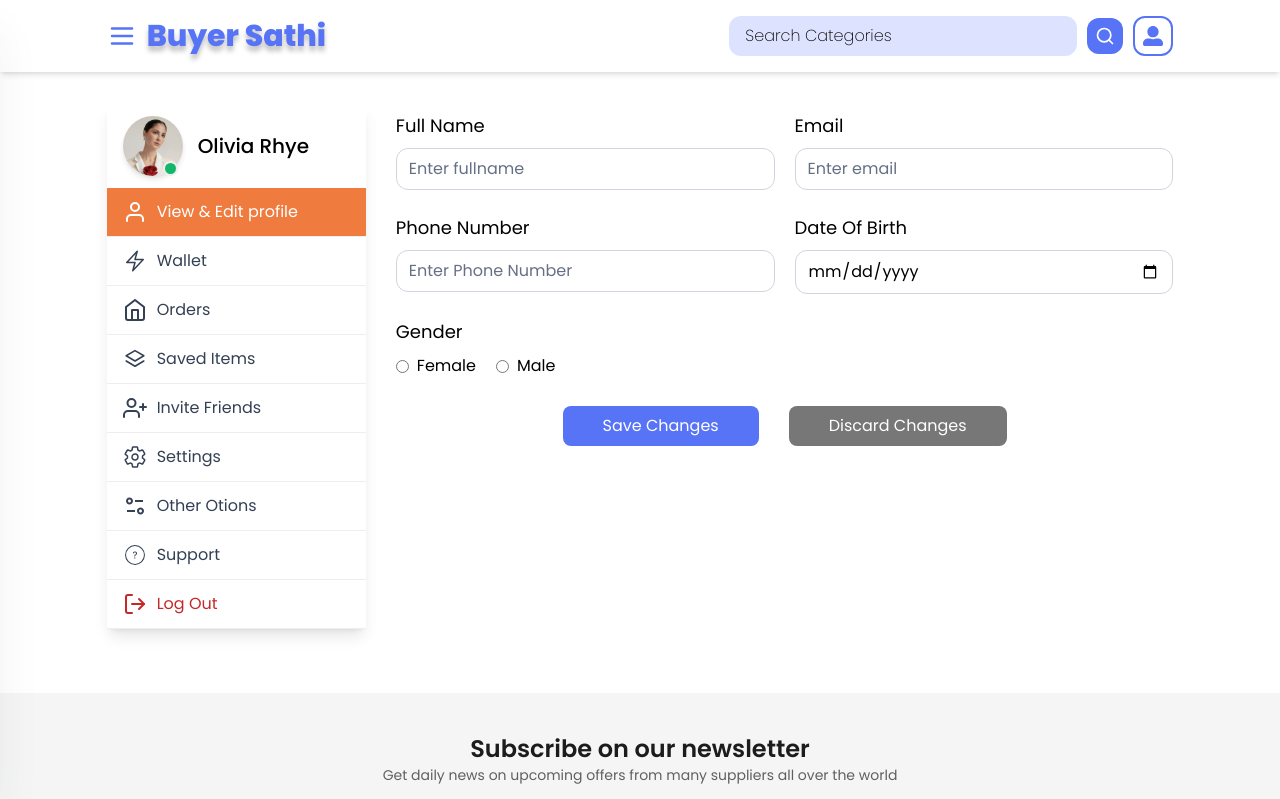
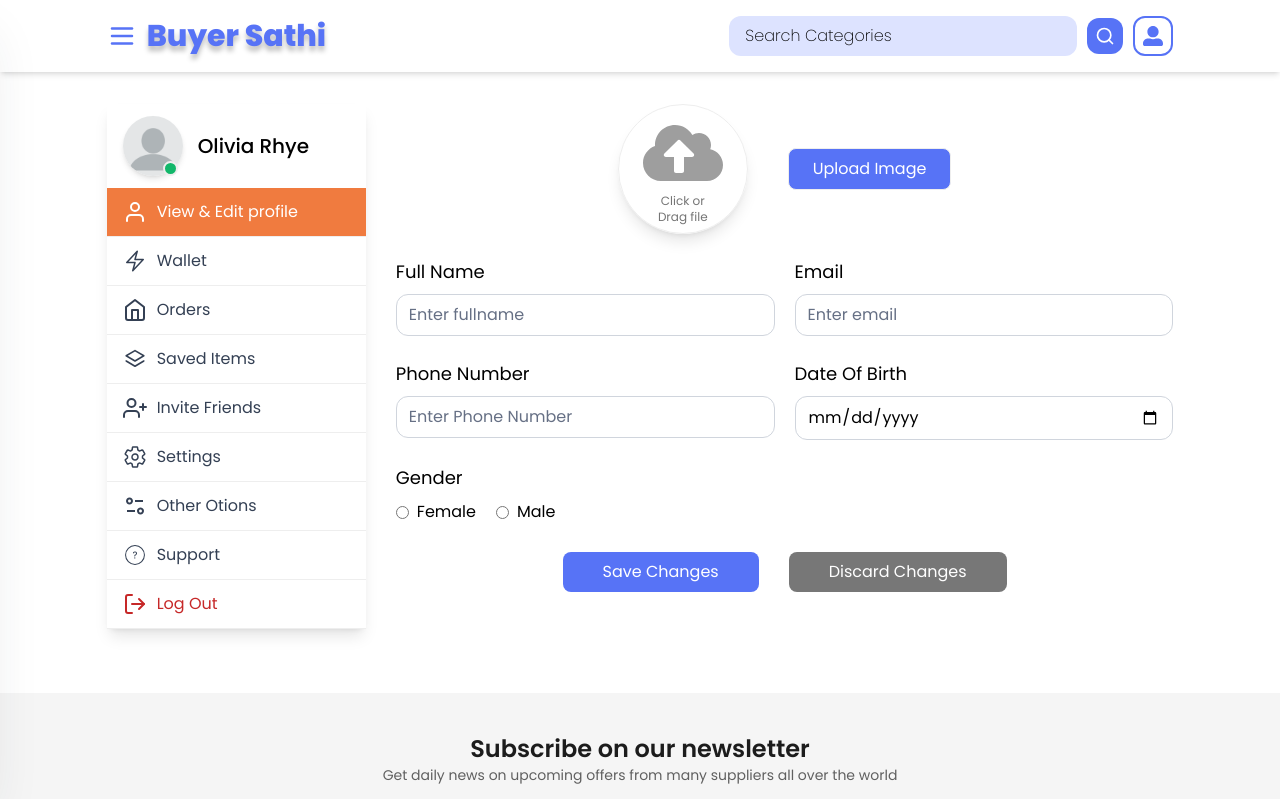
Before and after one commit to Hibbanur-Rahman/buyer-saathi, a React (Vite) app: page /dashboard in a window 1280 px wide. Shown: the top 799 px of the page. Built offline with nearby package versions, Linux system fonts and the light colour scheme; no server answers; sample sign-in values are in the browser's storage.

Commit message:
adding the upload profile image

```diff
--- a/src/views/dashboard/profile.jsx
+++ b/src/views/dashboard/profile.jsx
@@ -1,6 +1,8 @@
 import axios from "axios";
 import React, { useEffect, useState } from "react";
 import toast from "react-hot-toast";
+import { FaCloudUploadAlt } from "react-icons/fa";
+import dummyProfileImg from "../../assets/images/profile-img.png";
 
 const Profile = () => {
   const [userDetails, setUserDetails] = useState({});
@@ -9,17 +11,22 @@ const Profile = () => {
   const [mobileNumber, setMobileNumber] = useState("");
   const [gender, setGender] = useState("");
   const [dob, setDob] = useState("");
+  const [profileImage, setProfileImage] = useState(null);
+  const [profileImagePreview, setProfileImagePreview] = useState();
+  const [imageLoading, setImageLoading] = useState(false);
 
   //handle update user details
   const UpdateUserDetails = async () => {
     try {
+      const formattedDob = formatDate(dob);
       const response = await axios.put(
-        `${import.meta.env.VITE_API_URL}/api/auth/users`,
+        `${import.meta.env.VITE_API_URL}/api/auth/profiles`,
         {
           name: fullName,
           email: email,
           mobile: mobileNumber,
-          props: [{ gender: gender }, { dob: dob }],
+          gender: gender,
+          dob: formattedDob,
         },
         {
           headers: {
@@ -30,7 +37,6 @@ const Profile = () => {
 
       if (response.status === 200) {
         toast.success("User details updated successfully");
-        CreateProfile();
       }
     } catch (error) {
       console.log("Failed to update the user:", error);
@@ -86,8 +92,9 @@ const Profile = () => {
         setEmail(response.data.data.email || "");
         setMobileNumber(response.data.data.mobile || "");
         setFullName(response.data.data.name || "");
-        setGender(response.data.data.props[0].gender || "");
-        setDob(response.data.data.props[0].dob || "");
+        setGender(response.data.data.profile?.gender || "");
+        const formateDob = reverseDate(response.data.data?.profile?.dob || "");
+        setDob(formateDob || "");
       }
     } catch (error) {
       console.error(error);
@@ -96,19 +103,127 @@ const Profile = () => {
   };
 
   //handle discard
-  const handleDiscard=()=>{
+  const handleDiscard = () => {
     setFullName("");
     setEmail("");
     setMobileNumber("");
     setGender("");
     setDob("");
-  }
+  };
+
+  // Handle file input change
+  const handleFileChange = (e) => {
+    const file = e.target.files[0];
+    if (file) {
+      setProfileImage(file);
+      setProfileImagePreview(URL.createObjectURL(file)); // Preview the selected image
+    }
+  };
+
+  // Handle upload profile image
+  const handleUploadImage = async () => {
+    if (!profileImage) {
+      toast.error("Please select an image first");
+      return;
+    }
+    setImageLoading(true);
+    try {
+      const formData = new FormData();
+      formData.append("profile_image", profileImage);
+      const response = await axios.post(
+        `${import.meta.env.VITE_API_URL}/api/auth/profiles/image`,
+        formData,
+        {
+          headers: {
+            Authorization: `Bearer ${localStorage.getItem("access_token")}`,
+          },
+        }
+      );
+      if (response.status === 200) {
+        toast.success("Profile image uploaded successfully");
+        setImageLoading(false);
+      }
+    } catch (error) {
+      setImageLoading(false);
+      console.log("Error in uploading profile image:", error);
+      toast.error(error.response?.data?.message || "Failed to upload image");
+    }
+  };
+
+  //formate date in dd-mm-yyyy
+  const formatDate = (date) => {
+    const d = new Date(date);
+    let day = d.getDate();
+    let month = d.getMonth() + 1; // Months are zero-based
+    const year = d.getFullYear();
+
+    // Add leading zero if day or month is less than 10
+    if (day < 10) {
+      day = "0" + day;
+    }
+    if (month < 10) {
+      month = "0" + month;
+    }
+
+    return `${day}-${month}-${year}`;
+  };
+
+  //handle reverse dob
+  const reverseDate = (date) => {
+    return date.split("-").reverse().join("-");
+  };
+
   useEffect(() => {
     window.scrollTo(0, 0);
     getUserDetails();
   }, []);
   return (
     <div className="w-full flex flex-col">
+      <div className="flex justify-center items-center mb-4 relative gap-[40px]">
+        <div
+          className="rounded-full border flex flex-col justify-center items-center p-2 shadow-lg w-[130px] h-[130px] cursor-pointer relative"
+          onClick={() => document.getElementById("profileImageInput").click()} // Trigger input click on div click
+        >
+          {profileImagePreview ? (
+            <img
+              src={profileImagePreview} // Show preview image
+              alt="Profile Preview"
+              className="h-full w-full object-cover rounded-full"
+            />
+          ) : (
+            <>
+              <FaCloudUploadAlt className="h-[80px] w-[80px] text-gray-500" />
+              <p className="text-xs text-center text-gray-600">
+                Click or <br /> Drag file
+              </p>
+            </>
+          )}
+        </div>
+        {/* Hidden input field */}
+        <input
+          type="file"
+          id="profileImageInput"
+          style={{ display: "none" }} // Completely hide the input field
+          accept="image/*"
+          onChange={handleFileChange} // Handle file change
+        />
+        {imageLoading ? (
+          <button
+            className="rounded-lg border px-6 py-2 bg-primary text-white cursor-not-allowed"
+            disabled
+          >
+            Uploading ....
+          </button>
+        ) : (
+          <button
+            className="rounded-lg border px-6 py-2 bg-primary text-white"
+            onClick={handleUploadImage}
+          >
+            Upload Image
+          </button>
+        )}
+      </div>
+
       <div className="w-full flex gap-[20px] my-2">
         <div className="w-6/12 flex flex-col">
           <label htmlFor="fullName" className="font-regular text-lg">
@@ -216,7 +331,10 @@ const Profile = () => {
         >
           Save Changes
         </button>
-        <button className="px-10 py-2 rounded-lg bg-[#777777] text-white text-base" onClick={()=>handleDiscard()}>
+        <button
+          className="px-10 py-2 rounded-lg bg-[#777777] text-white text-base"
+          onClick={() => handleDiscard()}
+        >
           Discard Changes
         </button>
       </div>
```
Also changed, not shown: src/assets/images/profile-img.png.
